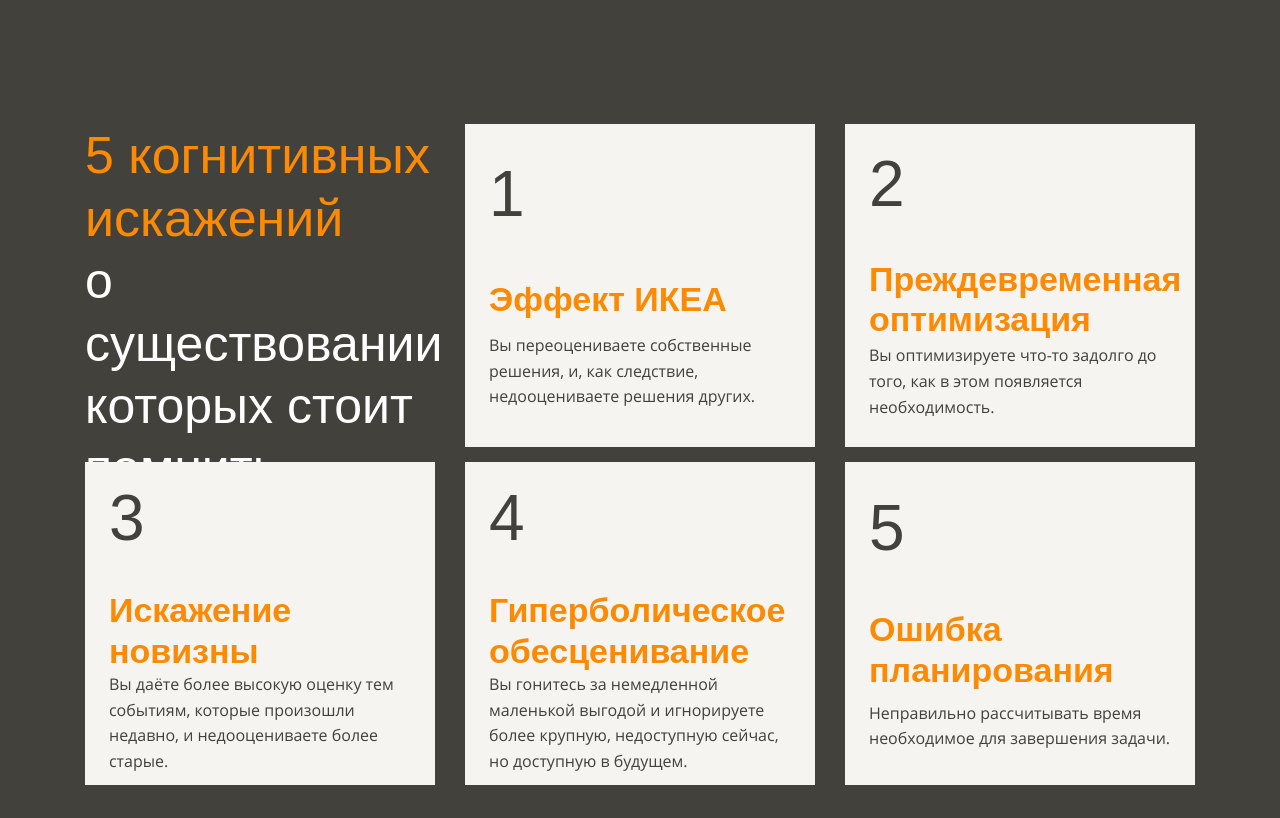
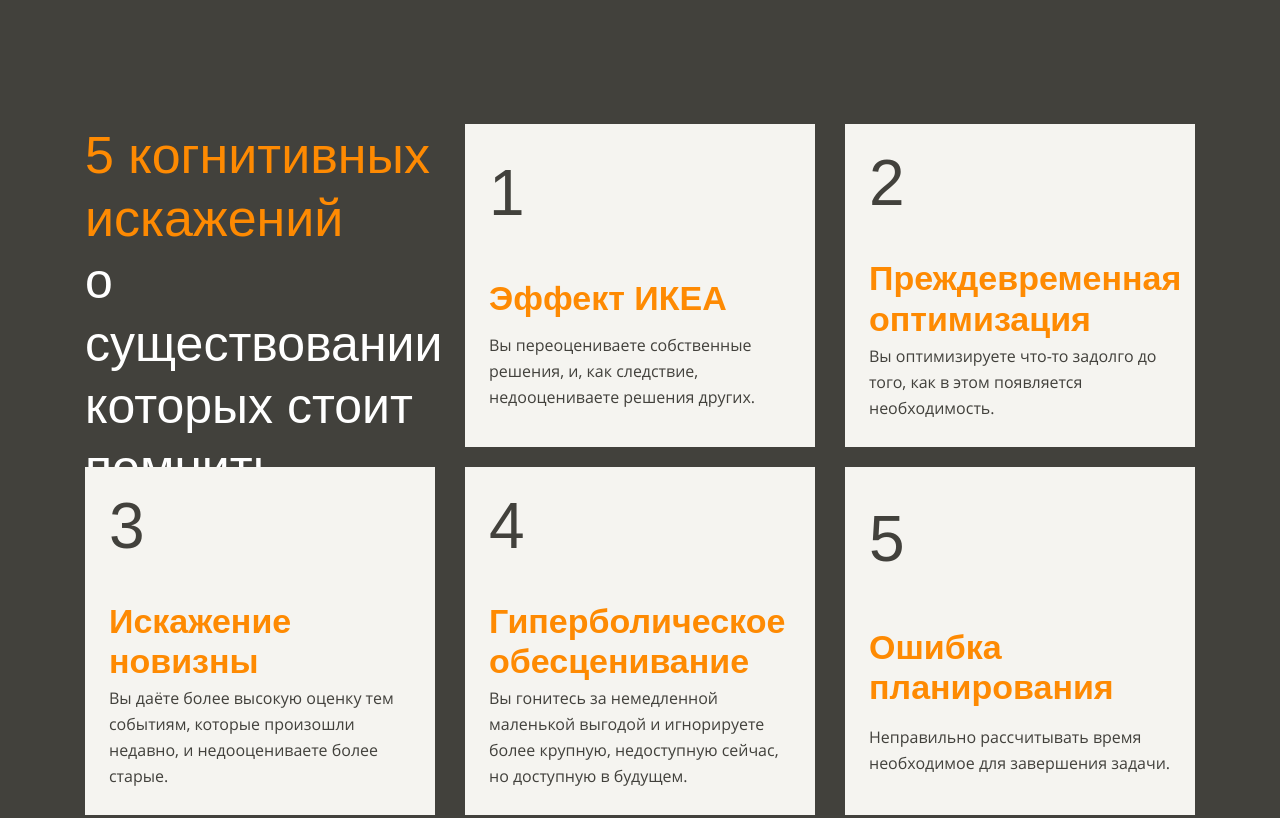
Before and after one commit to Zakir0000/layout-designer-project-58, a website: page src/index.html in a window 1280 px wide. Shown: the part 1780-2598 px from the top of the page. Drawn offline with Linux system fonts and the light colour scheme; grey boxes are pictures that could not be loaded; a web font is replaced by a local one.

Commit message:
modified style.css

```diff
--- a/src/index.html
+++ b/src/index.html
@@ -63,19 +63,19 @@
                 <h3>Преждевременная оптимизация</h3>
                 <span>Вы оптимизируете что-то задолго до того, как в этом появляется необходимость.</span>
             </a>
-            <a class="card hover height-348" href="#distortion-of-novelty">
+            <a id="height-348" class="card hover" href="#distortion-of-novelty">
                 <span class="num-style">3</span>
                 <h3>Искажение новизны</h3>
                 <span>Вы даёте более высокую оценку тем событиям, которые произошли недавно, и недооцениваете более старые.</span>
             </a>
-            <a class="card hover height-348" href="#hyperbolic-depreciation">
+            <a id="height-348" class="card hover" href="#hyperbolic-depreciation">
                 <span class="num-style">4</span>
 
                 <h3>Гиперболическое обесценивание</h3>
                 <span>Вы гонитесь за немедленной маленькой выгодой и игнорируете более крупную, недоступную сейчас, но доступную в будущем.</span>
 
             </a>
-            <a class="card hover height-348" href="#errors-in-planning">
+            <a id="height-348" class="card hover" href="#errors-in-planning">
                 <span class="num-style">5</span>
                 <h3>Ошибка планирования</h3>
                 <span>Неправильно рассчитывать время необходимое для завершения задачи.</span>
--- a/src/styles/style.css
+++ b/src/styles/style.css
@@ -202,7 +202,7 @@
   height: 49px;
 }
 
-.height-348 {
+#height-348 {
   height: 348px;
 }
 
@@ -382,13 +382,14 @@
   flex-flow: row;
   flex-wrap: wrap;
   justify-content: space-between;
-  gap: 15px;
+  gap: 20px;
 }
 
 .card {
   padding: 24px;
   width: 350px;
   height: 323px;
+  line-height: 26px;
   background-color: var(--light);
   text-decoration: none;
   display: flex;
```
